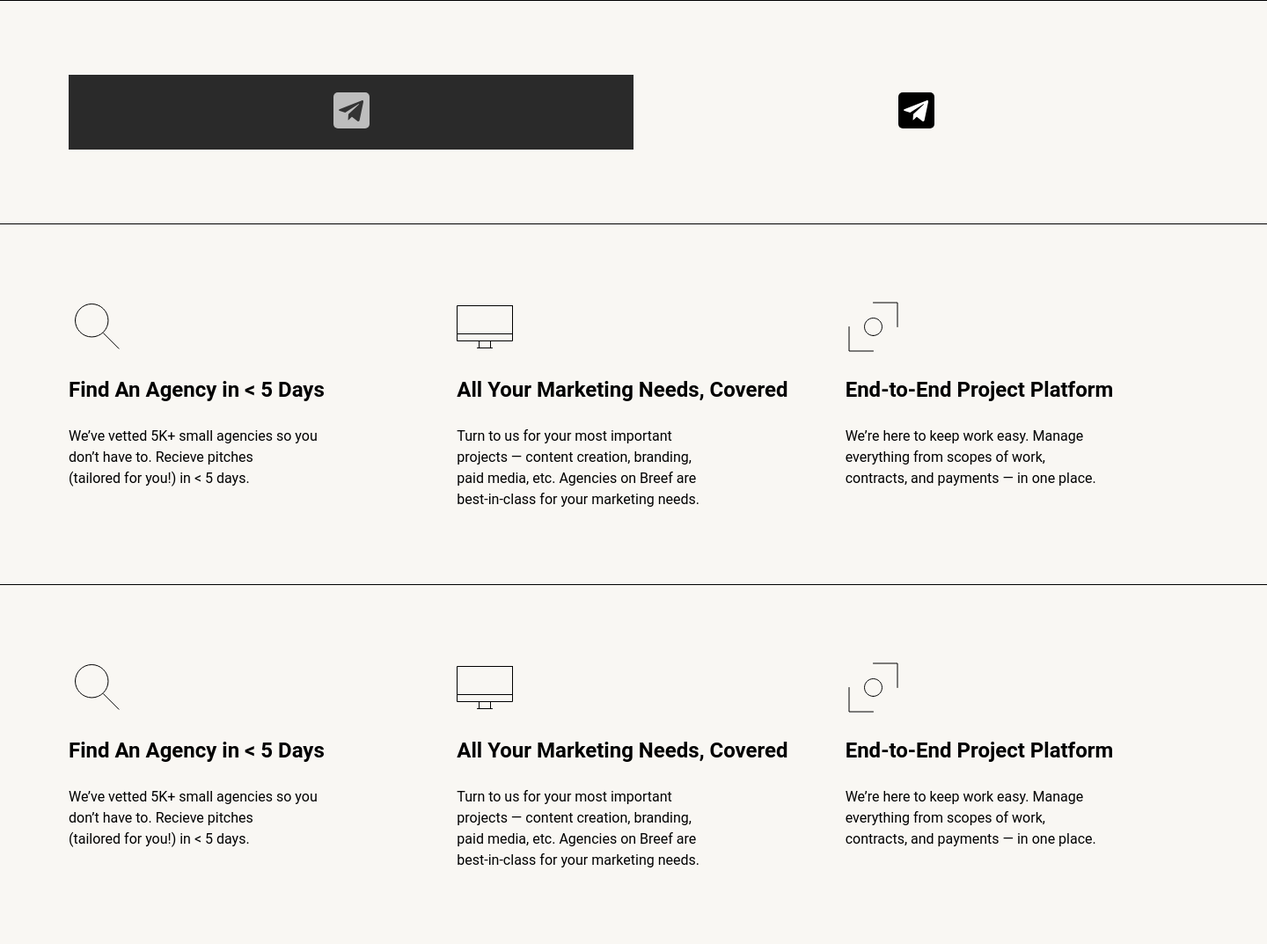
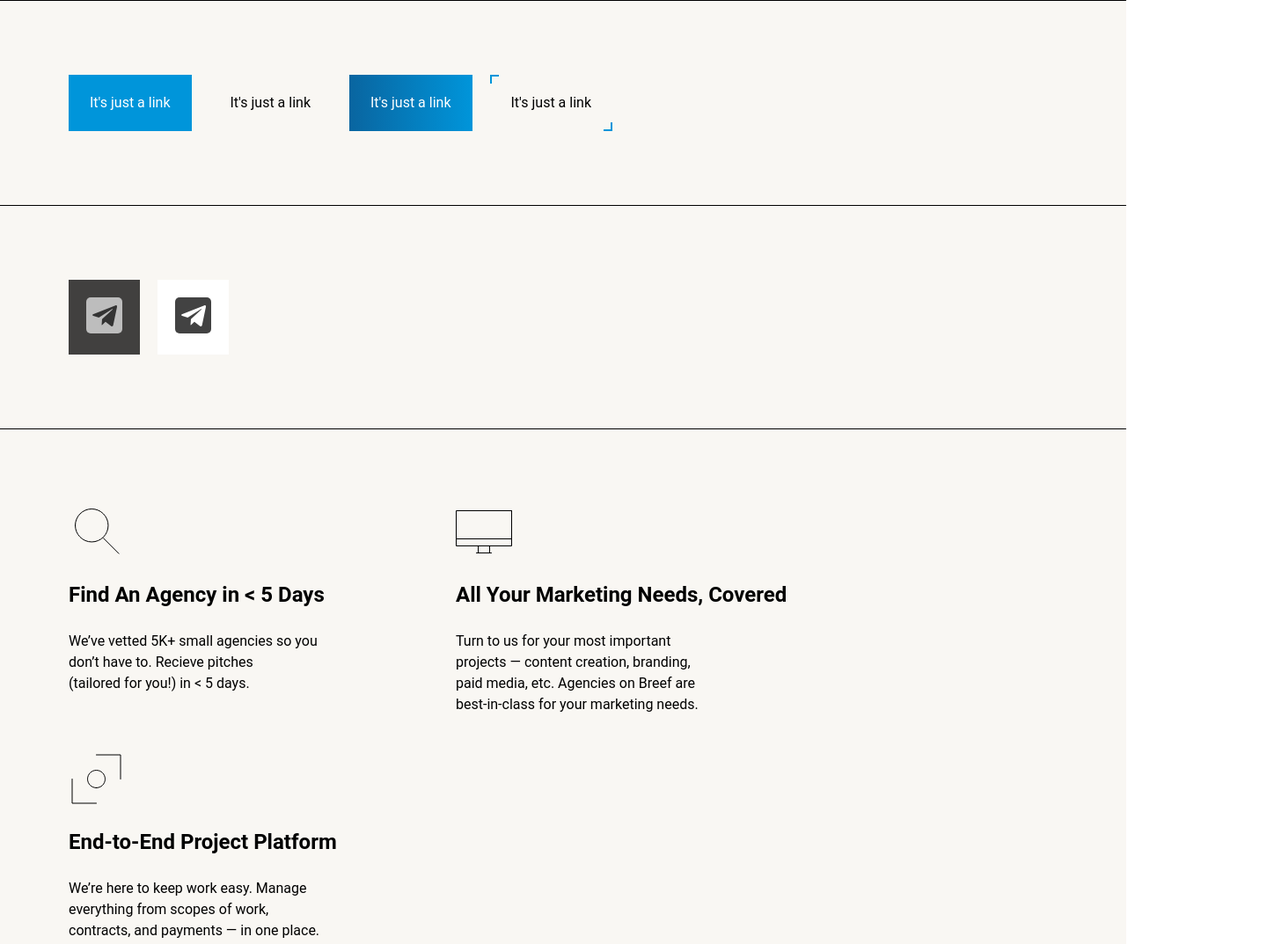
Before and after one commit to uzinok/for-article, a plain HTML site: page index.html in a window 1280 px wide. Shown: the top 1073 px of the page at 88% size, 1440 px wide, since content can reach past the window. Drawn offline with Linux system fonts and the light colour scheme.

Commit message:
добавляет примеры с наведением

```diff
--- a/css/style.css
+++ b/css/style.css
@@ -1,9 +1,10 @@
 body {
 	margin: 0;
+	font-family: "Roboto", Arial, Helvetica, sans-serif;
 }
 
 .example {
-	width: 1284px;
+	max-width: 1284px;
 	margin: 0 auto;
 	padding: 84px 78px;
 	background-color: #f9f7f3;
@@ -25,10 +26,162 @@ body {
 	outline: 0;
 }
 
+/* эффект наведения */
+.link-wrap {
+	display: flex;
+	flex-wrap: wrap;
+	gap: 20px;
+}
+
+.link-hover-1 {
+	position: relative;
+	display: inline-block;
+	padding: 20px 24px;
+	font-size: 16px;
+	line-height: 24px;
+	color: #ffffff;
+	text-decoration: none;
+	background-color: #0095da;
+	transform-origin: 50% 0px 0px;
+	transform-style: preserve-3d;
+	transition: transform 0.3s ease 0s;
+}
+
+.link-hover-1::after {
+	content: attr(aria-label);
+	position: absolute;
+	top: 100%;
+	left: 0px;
+	display: block;
+	box-sizing: border-box;
+	width: 100%;
+	height: 100%;
+	padding: 20px 24px;
+	text-align: center;
+	background-color: #0965a0;
+	transform: rotateX(-90deg);
+	transform-origin: 50% 0px 0px;
+	transition: transform 0.3s ease 0s;
+}
+
+.link-hover-1:hover {
+	transform: rotateX(90deg) translateY(-22px);
+}
+
+.link-hover-2 {
+	position: relative;
+	z-index: 0;
+	display: inline-block;
+	padding: 20px 24px;
+	font-size: 16px;
+	line-height: 24px;
+	color: #000000;
+	text-decoration: none;
+}
+
+.link-hover-2::before {
+	content: '';
+	position: absolute;
+	top: 50%;
+	left: 0px;
+	z-index: -1;
+	width: 100%;
+	height: 0;
+	text-align: center;
+	background-color: #0095da;
+	transform: translateY(-50%);
+	transition: height 0.3s ease 0s;
+}
+
+.link-hover-2:hover::before {
+	height: 100%;
+}
+
+.link-hover-3 {
+	position: relative;
+	z-index: 0;
+	display: inline-block;
+	padding: 20px 24px;
+	font-size: 16px;
+	line-height: 24px;
+	color: #000000;
+	color: #ffffff;
+	text-decoration: none;
+}
+
+.link-hover-3::before,
+.link-hover-3::after {
+	content: '';
+	position: absolute;
+	top: 0;
+	left: 0;
+	z-index: -1;
+	width: 100%;
+	height: 100%;
+}
+
+.link-hover-3::before {
+	background-image: linear-gradient(to left, #0095da, #0965a0);
+}
+
+.link-hover-3::after {
+	background-image: linear-gradient(to left, #0965a0, #0095da);
+	opacity: 0;
+	transition: opacity 0.3s ease 0s;
+}
+
+.link-hover-3:hover:after {
+	opacity: 1;
+}
+
+.link-hover-4 {
+	position: relative;
+	z-index: 0;
+	display: inline-block;
+	padding: 20px 24px;
+	font-size: 16px;
+	line-height: 24px;
+	color: #000000;
+	text-decoration: none;
+}
+
+.link-hover-4::before,
+.link-hover-4::after {
+	content: '';
+	position: absolute;
+	box-sizing: border-box;
+	width: 10px;
+	height: 10px;
+	transition: width 0.3s ease 0s, height 0.3s ease 0s;
+}
+
+.link-hover-4::before {
+	top: 0;
+	left: 0;
+	border-top: 2px solid #0095da;
+	border-left: 2px solid #0095da;
+}
+
+.link-hover-4::after {
+	right: 0;
+	bottom: 0;
+	border-right: 2px solid #0095da;
+	border-bottom: 2px solid #0095da;
+}
+
+.link-hover-4:hover::before,
+.link-hover-4:hover::after {
+	width: 100%;
+	height: 100%;
+}
+
+/* эффект наведения */
+
 /* иконки социальных сетей на светлом и тёмном фоне */
 .social {
-	display: grid;
-	grid-template-columns: repeat(2, 1fr);
+	display: flex;
+	flex-wrap: wrap;
+	gap: 20px;
 	text-align: center;
 }
 
@@ -37,7 +190,11 @@ body {
 }
 
 .social__wrap-black {
-	background-color: rgba(19, 19, 19, 0.898);
+	background-color: rgba(19, 19, 19, 0.8);
+}
+
+.social__wrap-white {
+	background-color: #ffffff;
 }
 
 .social__link {
@@ -68,7 +225,7 @@ body {
 }
 
 .social__link--black {
-	background-color: #000000;
+	background-color: rgba(19, 19, 19, 0.8);;
 }
 
 .social__link--black::before {
@@ -78,16 +235,22 @@ body {
 .social__link--telegram::before {
 	mask-image: url(../img/telegram.svg);
 }
+
 /* иконки социальных сетей на светлом и тёмном фоне */
 
 /* карточки с иконками псевдоэлементами и фоном */
 .example__list {
-	display: grid;
-	grid-template-columns: repeat(3, 1fr);
+	display: flex;
+	flex-wrap: wrap;
 	margin: 0;
 	padding: 0;
 	list-style-type: none;
 	gap: 40px;
+}
+
+[class*="example__item"] {
+	width: 400px;
+	max-width: 100%;
 }
 
 [class*="example__item--bg"] {
@@ -137,7 +300,6 @@ body {
 	margin-bottom: 23px;
 	font-size: 24px;
 	line-height: 35px;
-	font-family: "Roboto", Arial, Helvetica, sans-serif;
 }
 
 .example__item p {
@@ -145,6 +307,6 @@ body {
 	margin: 0;
 	font-size: 16px;
 	line-height: 24px;
-	font-family: "Roboto", Arial, Helvetica, sans-serif;
 }
+
 /* карточки с иконками псевдоэлементами и фоном */
--- a/index.html
+++ b/index.html
@@ -10,6 +10,15 @@
 </head>
 
 <body>
+
+	<!-- эффекты наведения -->
+	<div class="example link-wrap">
+		<a href="#" class="link-hover-1" aria-label="It's just a link">It's just a link</a>
+		<a href="#" class="link-hover-2">It's just a link</a>
+		<a href="#" class="link-hover-3">It's just a link</a>
+		<a href="#" class="link-hover-4">It's just a link</a>
+	</div>
+	<!-- эффекты наведения -->
 
 	<!-- иконки социальных сетей на светлом и тёмном фоне -->
 	<div class="example social">
```
